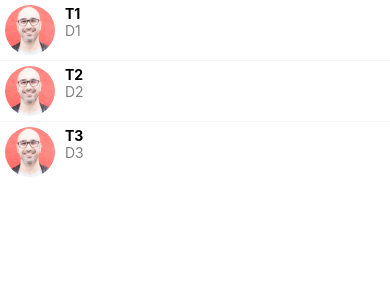
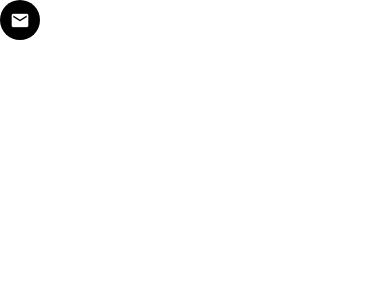
Before and after one commit to Max-256/DoneWithIt, a React Native app: screen / in a window 390 px wide. Shown: the top 300 px of the page. Built offline with nearby package versions, Linux system fonts and the light colour scheme.

Commit message:
build the icon component

```diff
--- a/App.js
+++ b/App.js
@@ -1,7 +1,13 @@
 import React from "react";
 
 import MessagesScreen from "./app/screens/MessagesScreen";
+import Screen from "./app/components/Screen";
+import Icon from "./app/components/Icon";
 
 export default function App() {
-  return <MessagesScreen />;
+  return (
+    <Screen>
+      <Icon name="email" />
+    </Screen>
+  );
 }
--- /dev/null
+++ b/app/components/Icon.js
@@ -0,0 +1,26 @@
+import React from "react";
+
+import { View } from "react-native";
+import { MaterialCommunityIcons } from "@expo/vector-icons";
+
+export default function Icon({
+  name,
+  size = 40,
+  backgroundColor = "#000",
+  iconColor = "#fff",
+}) {
+  return (
+    <View
+      style={{
+        width: size,
+        height: size,
+        borderRadius: size / 2,
+        backgroundColor,
+        justifyContent: "center",
+        alignItems: "center",
+      }}
+    >
+      <MaterialCommunityIcons name={name} color={iconColor} size={size * 0.5} />
+    </View>
+  );
+}
```
